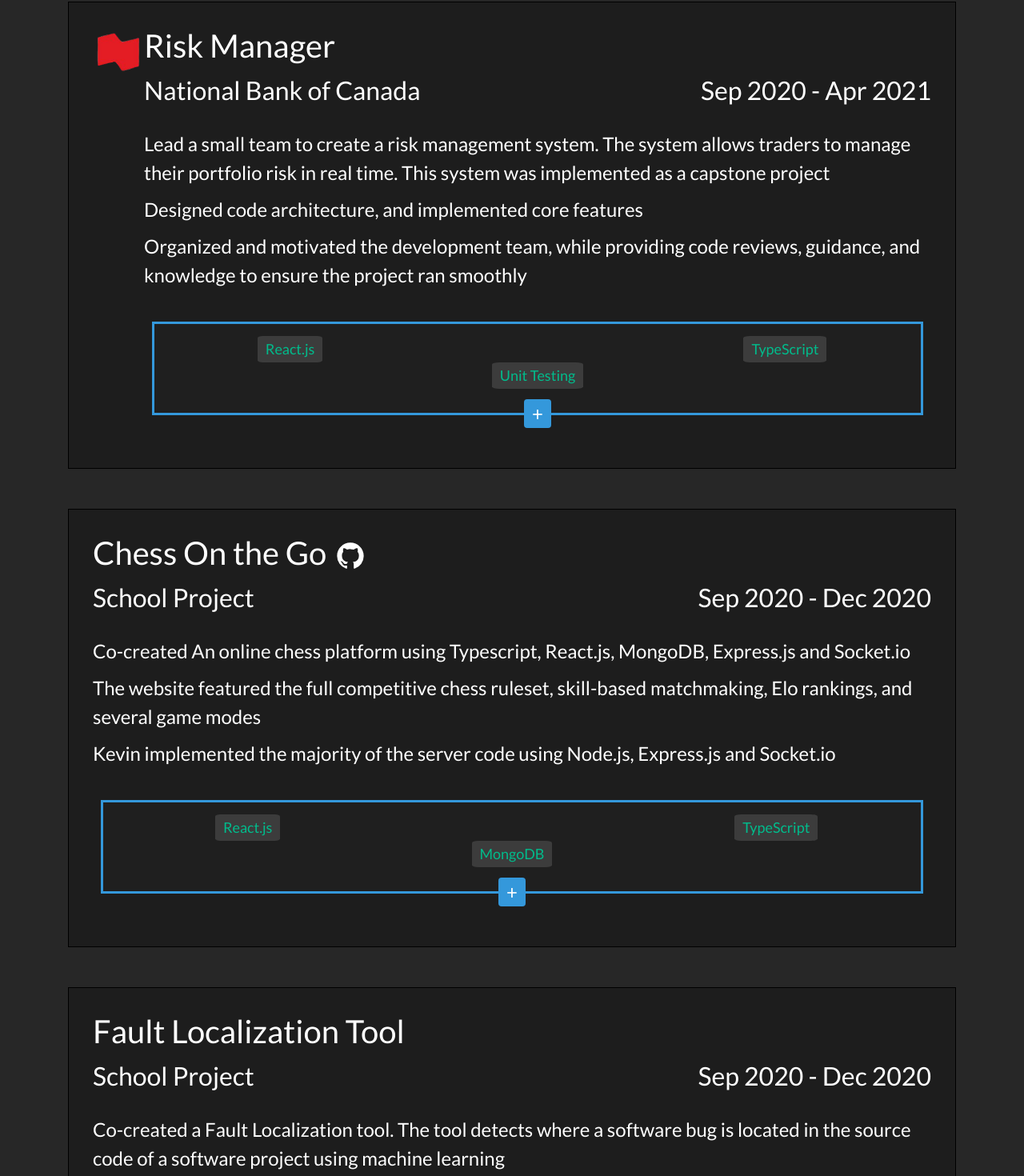
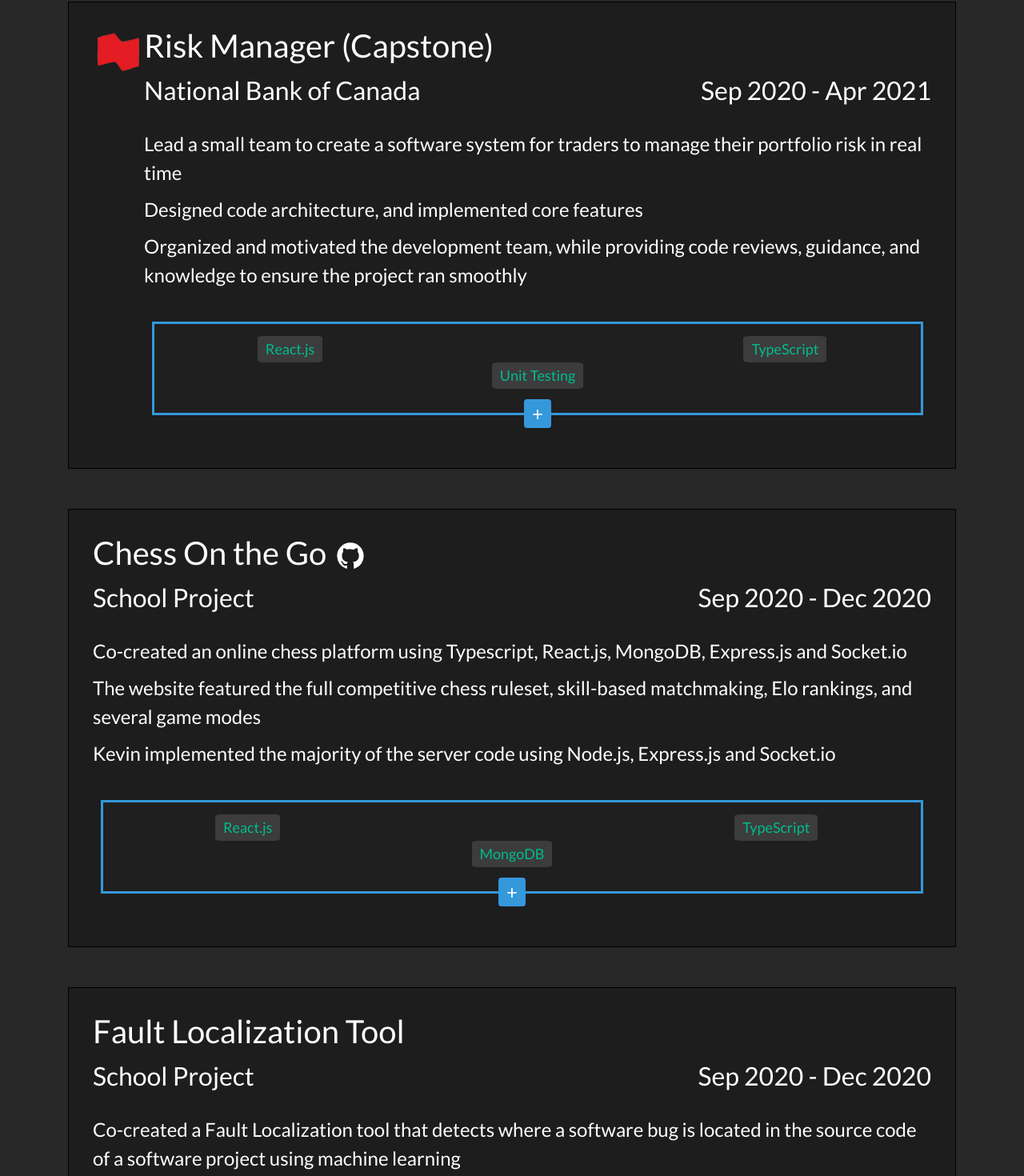
Before and after one commit to k-brereton/portfolio-site, a Next.js app: page /projects in a window 1280 px wide. Shown: the part 1207-2677 px from the top of the page at 80% size. Built offline with nearby package versions, Linux system fonts and the light colour scheme.

Commit message:
made risk manager explanation more concise

```diff
--- a/components/ProjectComponents.tsx
+++ b/components/ProjectComponents.tsx
@@ -139,7 +139,7 @@
 }
 
 export const riskManagerData:ProjectData={
-    title:"Risk Manager",
+    title:"Risk Manager (Capstone)",
     company:"National Bank of Canada",
     company_data:{logo:"/images/nbc_logo.png",url:"https://www.nbc.ca/"},
     github_link:null,
@@ -152,7 +152,7 @@
 
 export function RiskManagerComponent() {
     return <>
-        <div className={style.projectExplanation} > Lead a small team to create a risk management system. The system allows traders to manage their portfolio risk in real time. This system was implemented as a capstone project</div>
+        <div className={style.projectExplanation} > Lead a small team to create a software system for traders to manage their portfolio risk in real time</div>
         <div className={style.projectExplanation}> Designed code architecture, and implemented core features</div>
         <div className={style.projectExplanation}> Organized and motivated the development team, while providing code reviews, guidance, and knowledge to ensure the project ran smoothly</div>
     </>
@@ -173,7 +173,7 @@
 
 export function ChessOnTheGoComponent() {
     return <>
-            <div className={style.projectExplanation} > Co-created An online chess platform  using Typescript, React.js, MongoDB, Express.js and Socket.io </div>
+            <div className={style.projectExplanation} > Co-created an online chess platform  using Typescript, React.js, MongoDB, Express.js and Socket.io </div>
             <div className={style.projectExplanation} > The website featured the full competitive chess ruleset, skill-based matchmaking, Elo rankings, and several game modes  </div>
             <div className={style.projectExplanation} > Kevin implemented the majority of the server code using Node.js, Express.js and Socket.io </div>
         </>
@@ -187,14 +187,14 @@
     start:"2020-09-01",
     end:"2020-12-01",
     component:FaultLocalizationToolComponent,
-    tags:["Machine Learning", "Natural Language Processing","Pandas.py","NumPy", "Python","GitHub","Git"],
+    tags:["Machine Learning", "Natural Language Processing","Pandas.py","NumPy", "Python","Git"],
     showTags:true
 }
 
 
 export function FaultLocalizationToolComponent(){
     return <>
-            <div className={style.projectExplanation} > Co-created a Fault Localization tool. The tool detects where a software bug is located in the source code of a software project using machine learning  </div>
+            <div className={style.projectExplanation} > Co-created a Fault Localization tool that detects where a software bug is located in the source code of a software project using machine learning  </div>
             <div className={style.projectExplanation}> The tool searched for a bug described in a bug report and predicted the files that needed fixing </div>
             <div className={style.projectExplanation}> Kevin implemented the machine learning models using a methodology found within academic research  </div>
         </>
```
